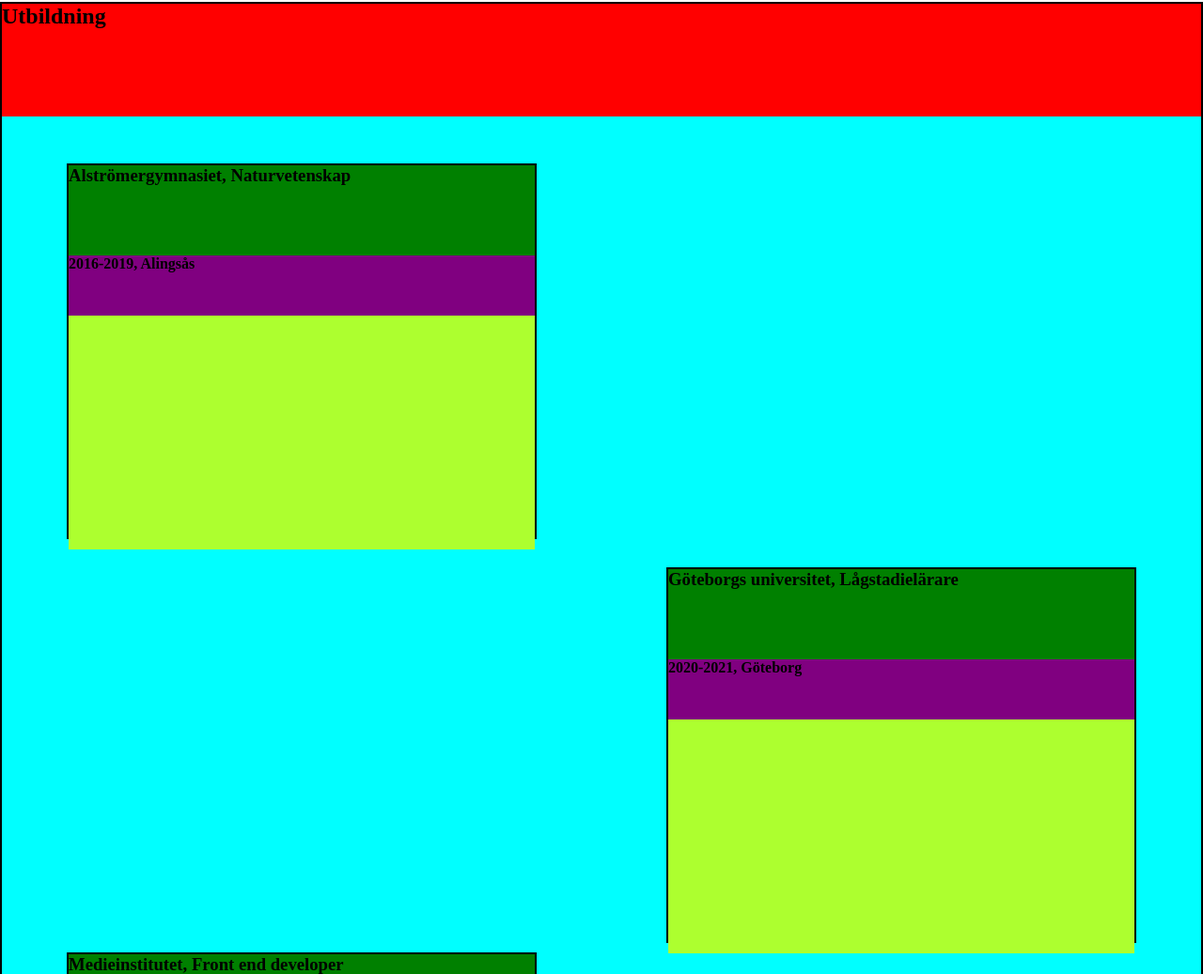
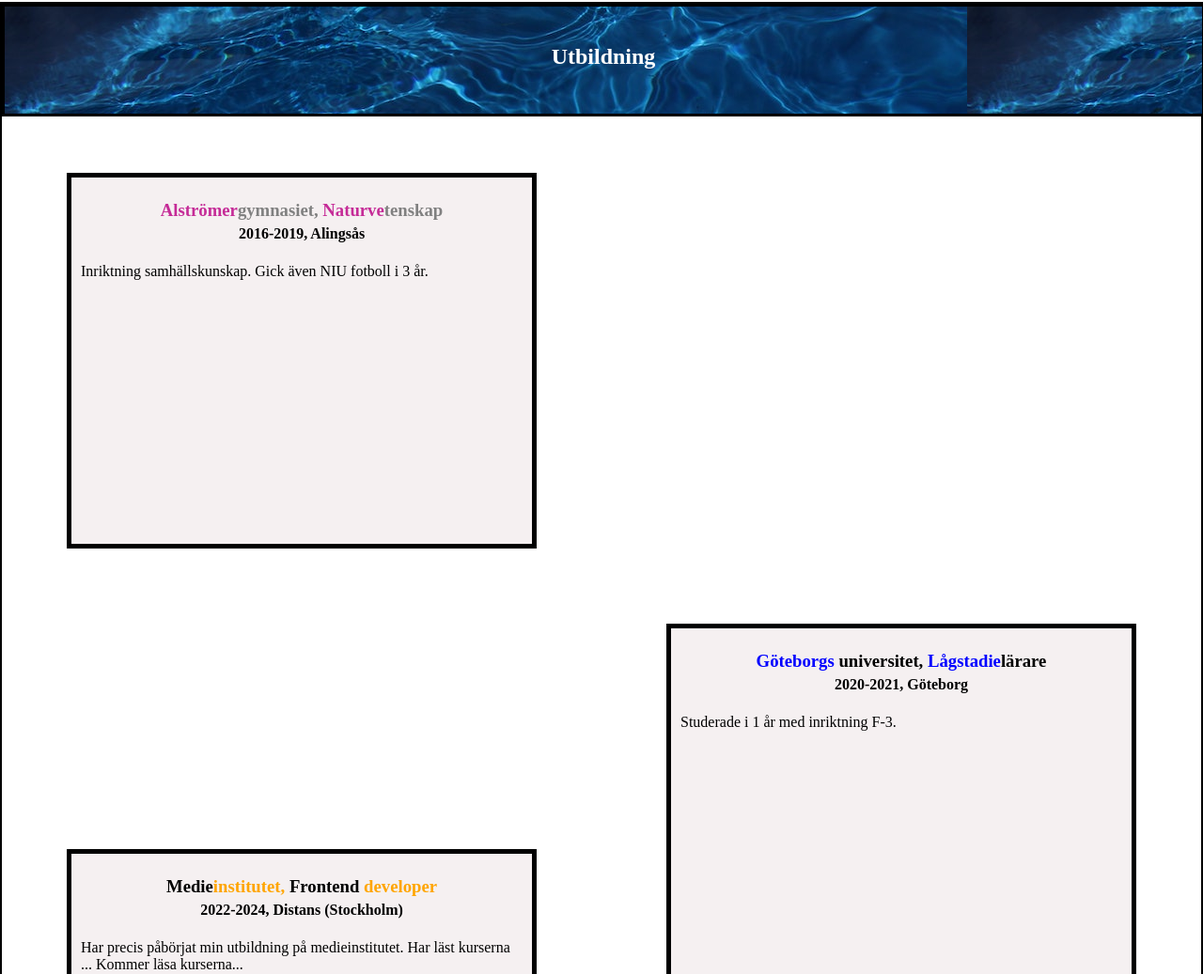
Before and after one commit to Medieinstitutet/inl-3-cv-med-css-Sofilus, a plain HTML site: page index.html in a window 1280 px wide. Shown: the part 2418-3455 px from the top of the page at 94% size. Drawn offline with Linux system fonts and the light colour scheme.

Commit message:
created design education base

```diff
--- a/Layout/_base.scss
+++ b/Layout/_base.scss
@@ -183,7 +183,7 @@
     margin-top: 15px;
     margin-bottom: 15px;
     border: rgb(0, 0, 0) solid 7px;
-    background-color: rgb(214, 212, 212);
+    background-color: rgb(245, 240, 241);
     color: black;
 }
 
@@ -248,7 +248,7 @@
 }
 
 .skills .skills_header{
-   margin-top: 3vh;
+   margin-top: 5vh;
    color: white;
 }
 
@@ -320,33 +320,67 @@
 ------------------------------------------------------------*/
 
 .education{
-    min-height: 150vh;
+    min-height: 100vh;
     border: black solid 2px;
 }
 
-.education h2{
+.education_header_box{
     height: 15vh;
-    background-color: red;
+    width: 100vw;
+    border: black solid 3px;
+    text-align: center;
+    background-image: url('./Assets/steffi-harms-Cj0tPzC5Uic-unsplash-1024.jpg');
+}
+
+.education_header_box h2{
+    color: white;
+    margin-top: 5vh;
 }
 
 .education_box article{
-    height: 45vh;
-    border: black solid 2px;
+    height: auto;
+    border: black solid 5px;
+    margin-top: 60px;
+    max-width: 380px;
+    margin-left: auto;
+    margin-right: auto;
+    background-color:  rgb(245, 240, 241);
+}
+
+.education_position_text{
+    text-align: center;
 }
 
 .education_box article h3{
-    height: 12vh;
-    background-color: green;
+    margin-top: 3vh;
 }
 
 .education_box article h4{
-    height: 8vh;
-    background-color: purple;
+    height: 5vh;
+    margin-top: 5px;
 }
 
 .education_box article p{
-    height: 25vh;
-    background-color: greenyellow;
+    height: auto;
+    margin-bottom: 10px;
+    margin-left: 10px;
+    margin-right: 10px;
+}
+
+.education_ag div h3 span:nth-child(1), .education_ag div h3 span:nth-child(3){
+    color: rgb(197, 43, 151);
+}
+
+.education_ag div h3 span:nth-child(2), .education_ag div h3 span:nth-child(4){
+    color: grey;
+}
+
+.education_gu div h3 span:nth-child(1), .education_gu div h3 span:nth-child(3){
+    color: blue;
+}
+
+.education_mi div h3 span:nth-child(2), .education_mi div h3 span:nth-child(4){
+    color: orange;
 }
 
 
--- a/Layout/_tablet.scss
+++ b/Layout/_tablet.scss
@@ -86,8 +86,6 @@
 }
 
 .education_box{
-    min-height: 135vh;
-    background-color: aqua;
     display: grid;
     grid-template-columns: 50% 50%;
     grid-template-rows: 15rem 15rem 15rem 15rem 15rem 15rem;
--- a/index.html
+++ b/index.html
@@ -158,23 +158,31 @@
             </div>
         </section>
         <section class="education">
-            <h2>Utbildning</h2>
+            <div class="education_header_box">
+                <h2>Utbildning</h2>
+            </div>
             <div class="education_container">
                 <div class="education_box">
                     <article class="education_ag">
-                        <h3>Alströmergymnasiet, Naturvetenskap</h3>
-                        <h4>2016-2019, Alingsås</h4>
-                        <p></p>
+                        <div class="education_position_text">
+                            <h3> <span>Alströmer</span><span>gymnasiet,</span> <span>Naturve</span><span>tenskap</span></h3>
+                            <h4>2016-2019, Alingsås</h4>
+                        </div>
+                        <p> Inriktning samhällskunskap. Gick även NIU fotboll i 3 år.</p>
                     </article>
                     <article class="education_gu">
-                        <h3>Göteborgs universitet, Lågstadielärare</h3>
-                        <h4>2020-2021, Göteborg</h4>
-                        <p></p>
+                        <div class="education_position_text">
+                            <h3> <span>Göteborgs</span> <span>universitet,</span> <span>Lågstadie</span><span>lärare</span></h3>
+                            <h4>2020-2021, Göteborg</h4>
+                        </div>
+                        <p>Studerade i 1 år med inriktning F-3.</p>
                     </article>
                     <article class="education_mi">
-                        <h3>Medieinstitutet, Front end developer</h3>
-                        <h4>2022-2024, Distans (Stockholm)</h4>
-                        <p></p>
+                        <div class="education_position_text">
+                            <h3> <span>Medie</span><span>institutet,</span> <span>Frontend</span> <span>developer</span></h3>
+                            <h4>2022-2024, Distans (Stockholm)</h4>
+                        </div>
+                        <p>Har precis påbörjat min utbildning på medieinstitutet. Har läst kurserna ... Kommer läsa kurserna...</p>
                     </article>
                 </div>
             </div>
```
Also changed, not shown: style.css, 1 other file.
